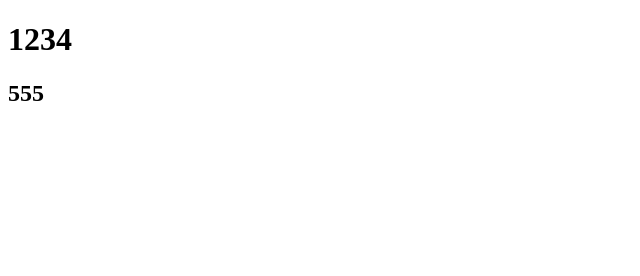
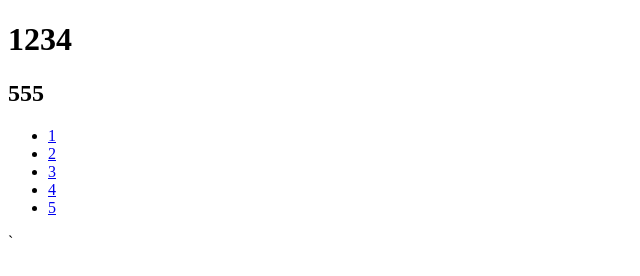
Before and after one commit to vicky-yu0318/demosite, a plain HTML site: page index.html in a window 1280 px wide. Shown: the full height of the page, 0-640 px from the left. Drawn offline with Linux system fonts and the light colour scheme.

Commit message:
add ulli

```diff
--- a/index.html
+++ b/index.html
@@ -10,5 +10,12 @@
 
     <h1>1234</h1>
     <h2>555</h2>
+    <ul>
+        <li><a href="#">1</a></li>
+        <li><a href="#">2</a></li>
+        <li><a href="#">3</a></li>
+        <li><a href="#">4</a></li>
+        <li><a href="#">5</a></li>
+    </ul>`
 </body>
 </html>
```
